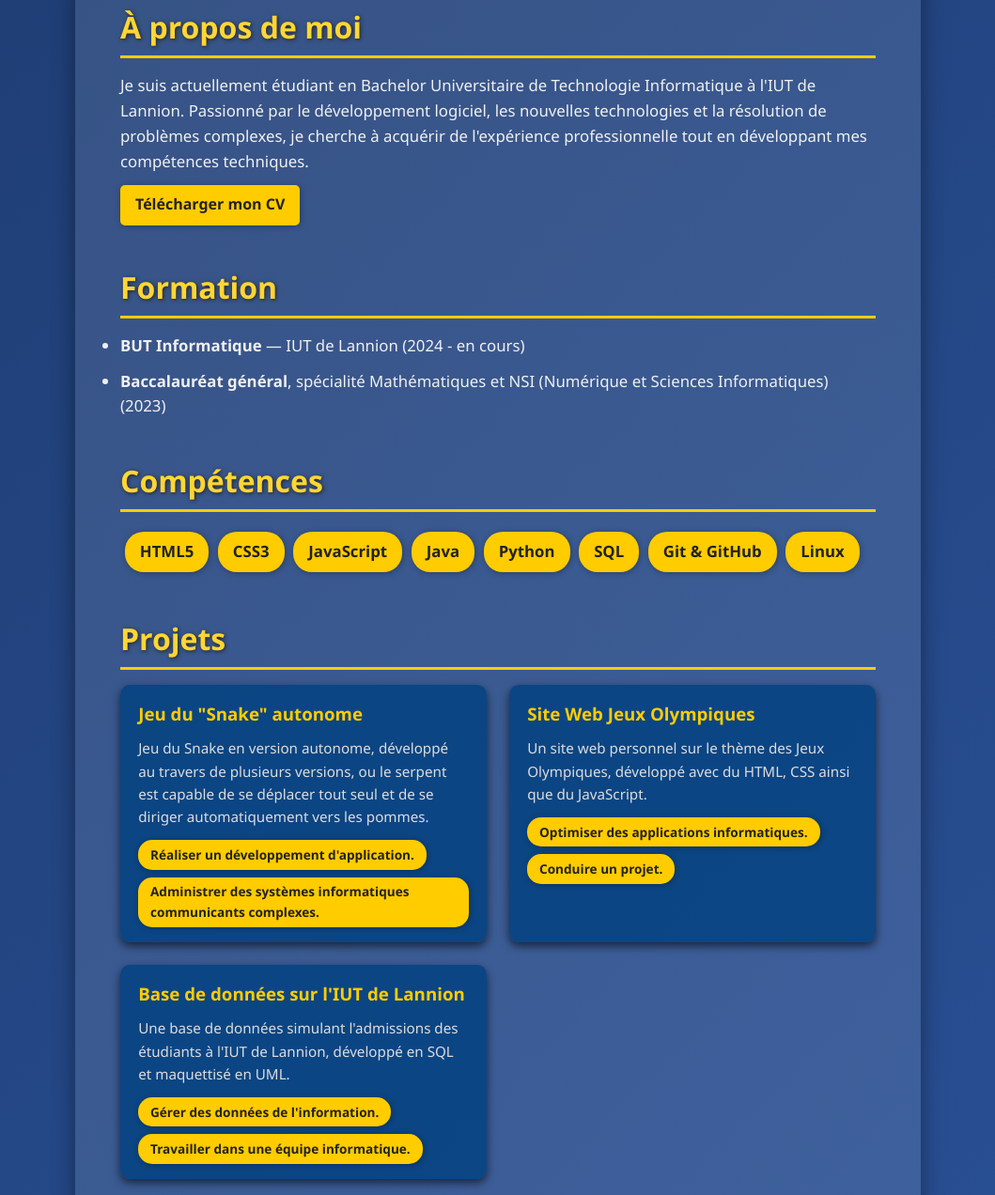
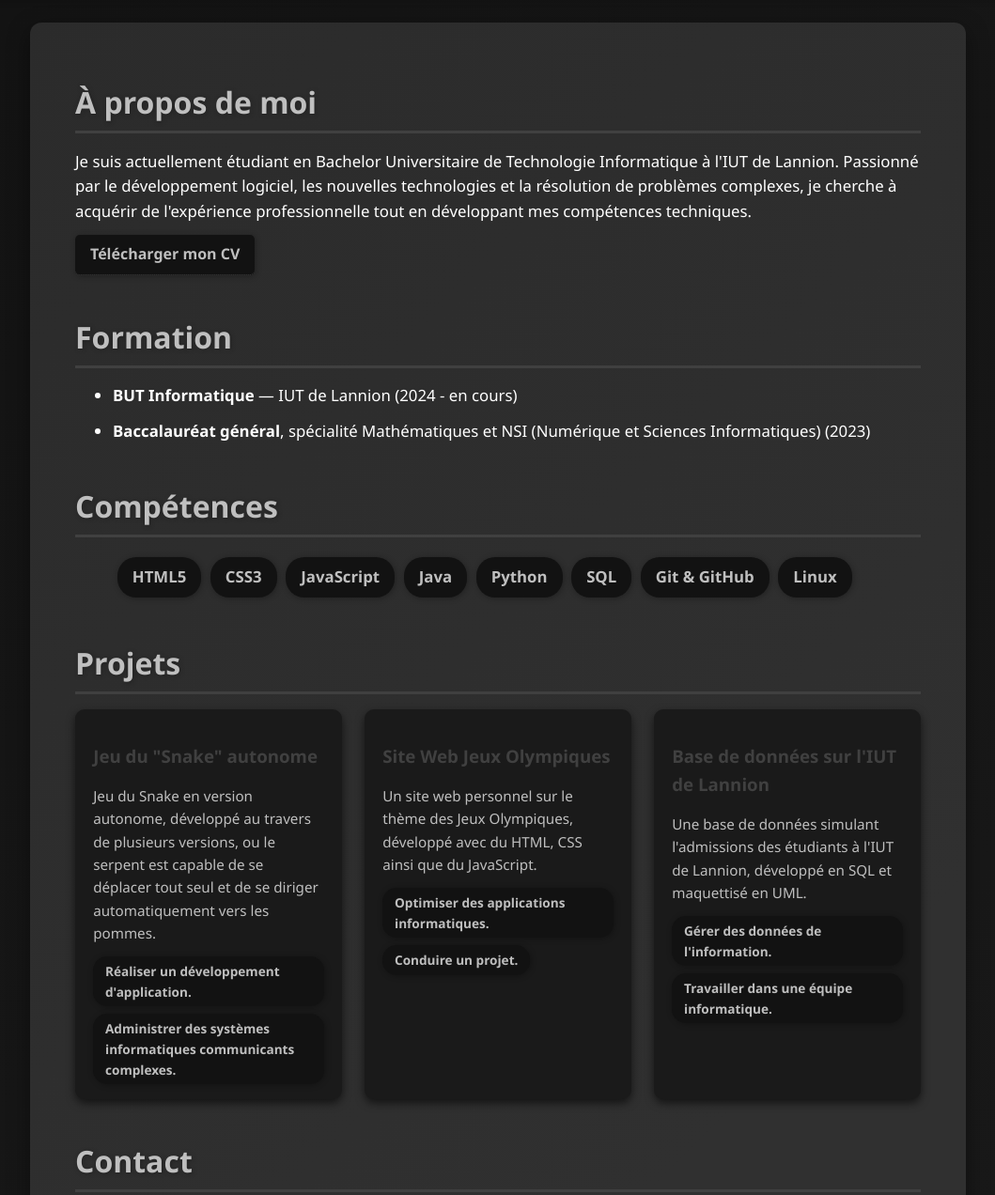
Before and after one commit to TheoTallegas/skills-github-pages, a plain HTML site: page index.html in a window 1280 px wide. Shown: the part 254-1526 px from the top of the page at 94% size, without its empty margins (110-1169 px from the left). Drawn offline with Linux system fonts and the light colour scheme.

Commit message:
Update styles.css

```diff
--- a/styles.css
+++ b/styles.css
@@ -1,32 +1,42 @@
+/* Variables de couleur */
+:root {
+  --bg-primary: #121212;
+  --bg-secondary: #1a1a1a;
+  --text-primary: #ffffff;
+  --text-secondary: #bfbfbf;
+  --accent-color: #404040;
+}
 
-  * {
-    margin: 0; padding: 0; box-sizing: border-box;
-  }
+/* Styles de base */
 body {
   font-family: 'Segoe UI', Tahoma, Geneva, Verdana, sans-serif;
-    background: linear-gradient(135deg, #1e3c72, #2a5298);
-    color: #f0f0f0;
+  background: linear-gradient(135deg, var(--bg-primary), var(--bg-secondary));
+  color: var(--text-primary);
   line-height: 1.6;
   min-height: 100vh;
   display: flex;
   flex-direction: column;
 }
+
 header {
   background: rgba(0,0,0,0.3);
   padding: 2rem;
   text-align: center;
   box-shadow: 0 4px 15px rgba(0,0,0,0.4);
 }
+
 header h1 {
   font-size: 3rem;
   margin-bottom: 0.5rem;
-    color: #ffcc00;
+  color: var(--accent-color);
   text-shadow: 1px 1px 6px #222;
 }
+
 header p {
   font-size: 1.3rem;
   font-weight: 600;
 }
+
 main {
   flex: 1;
   max-width: 900px;
@@ -36,29 +46,34 @@
   padding: 2rem 3rem;
   box-shadow: 0 8px 24px rgba(0,0,0,0.4);
 }
+
 section + section {
   margin-top: 2.5rem;
 }
+
 h2 {
   font-size: 2rem;
   margin-bottom: 1rem;
-    border-bottom: 3px solid #ffcc00;
+  border-bottom: 3px solid var(--accent-color);
   padding-bottom: 0.3rem;
-    color: #ffd633;
+  color: var(--text-secondary);
   text-shadow: 1px 1px 4px #222;
 }
+
 p, li {
   font-size: 1.05rem;
   margin-bottom: 0.7rem;
 }
+
 ul.skills {
   list-style: none;
   display: flex;
   flex-wrap: wrap;
 }
+
 ul.skills li {
-    background: #ffcc00;
-    color: #222;
+  background: var(--bg-primary);
+  color: var(--text-secondary);
   margin: 0.3rem;
   padding: 0.5rem 1rem;
   border-radius: 20px;
@@ -67,51 +82,62 @@
   transition: transform 0.3s ease;
   cursor: default;
 }
+
 ul.skills li:hover {
   transform: scale(1.1);
 }
+
 .projects {
   display: grid;
   grid-template-columns: repeat(auto-fit,minmax(280px,1fr));
   gap: 1.5rem;
 }
+
 .project-card {
-    background: #004080cc;
+  background: var(--bg-secondary);
   padding: 1rem 1.2rem;
   border-radius: 10px;
   box-shadow: 0 4px 10px rgba(0,0,0,0.6);
   transition: background 0.3s ease;
 }
+
 .project-card:hover {
-    background: #005ab5cc;
+  background: #333;
 }
+
 .project-card h3 {
-    color: #ffcc00;
+  color: var(--accent-color);
   margin-bottom: 0.6rem;
 }
+
 .project-card p {
   font-size: 0.95rem;
-    color: #ddd;
+  color: var(--text-secondary);
 }
+
 footer {
   background: rgba(0,0,0,0.3);
   text-align: center;
   padding: 1rem 0;
-    color: #ccc;
+  color: var(--text-secondary);
   font-size: 0.9rem;
 }
+
 a {
-    color: #ffcc00;
+  color: var(--accent-color);
   text-decoration: none;
-    border-bottom: 1px dotted #ffcc00;
+  border-bottom: 1px dotted var(--accent-color);
 }
+
 a:hover {
-    color: #ffd633;
-    border-bottom: 1px solid #ffd633;
+  color: #666;
+  border-bottom: 1px solid #666;
 }
+
 .contact-info {
   margin-top: 1rem;
 }
+
 @media (max-width: 600px) {
   header h1 {
     font-size: 2.2rem;
@@ -127,8 +153,8 @@
 
 .btn {
   display: inline-block;
-    background-color: #ffcc00;
-    color: #222;
+  background-color: var(--bg-primary);
+  color: var(--text-secondary);
   padding: 0.5rem 1rem;
   border-radius: 5px;
   font-weight: 600;
@@ -137,9 +163,10 @@
   text-decoration: none;
   cursor: pointer;
 }
+
 .btn:hover {
-    background-color: #e6b800;
-    color: #111;
+  background-color: #333;
+  color: var(--text-secondary);
   box-shadow: 1px 1px 8px rgba(0, 0, 0, 0.5);
 }
 
@@ -149,9 +176,10 @@
   flex-wrap: wrap;
   gap: 0.5rem;
 }
+
 .project-skill {
-    background-color: #ffcc00;
-    color: #222;
+  background: var(--bg-primary);
+  color: var(--text-secondary);
   padding: 0.3rem 0.8rem;
   border-radius: 15px;
   font-size: 0.85rem;
```
Lines whose indentation alone changed are shown as unchanged.
